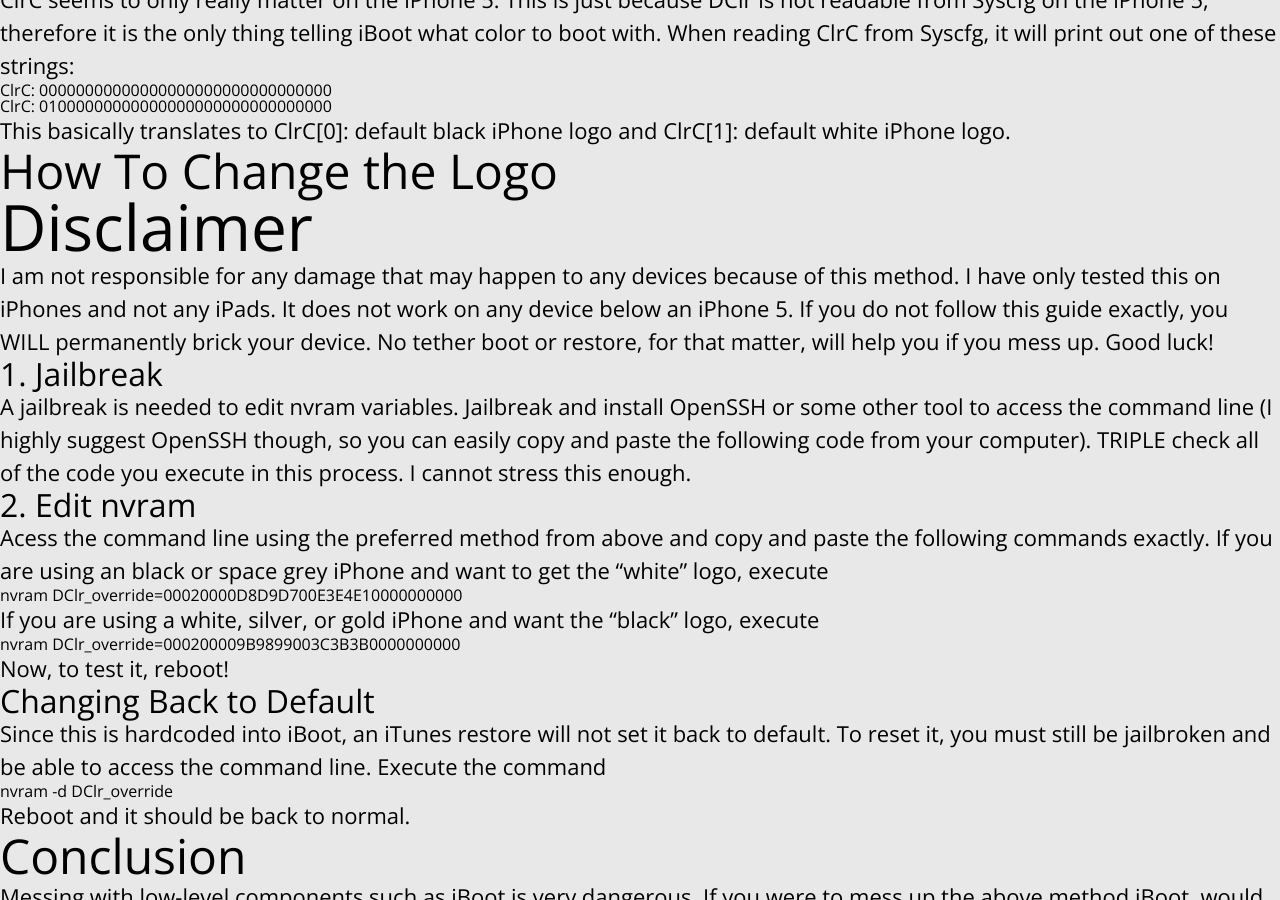
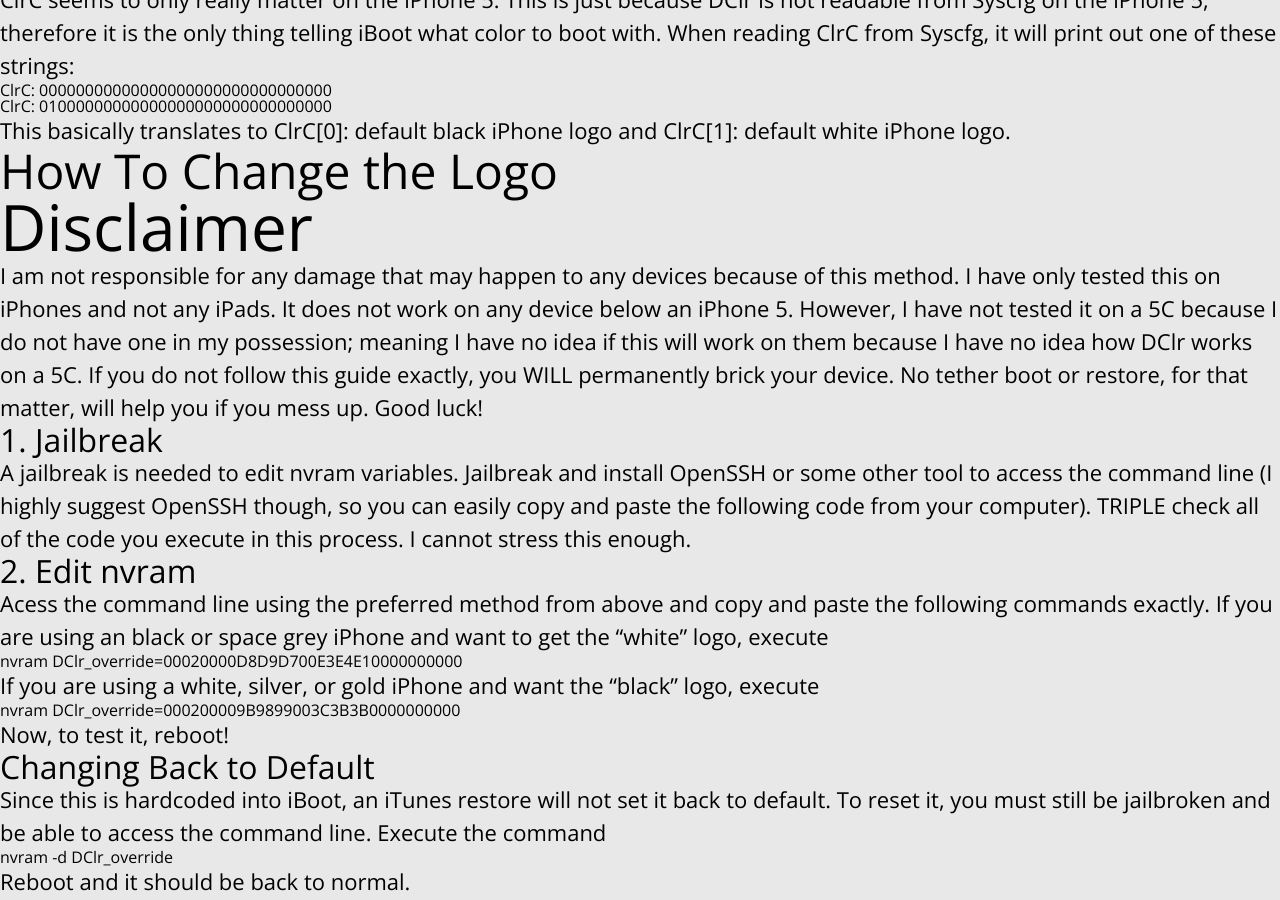
Before and after one commit to dayt0n/dayt0n.github.io, a Jekyll site: the page built from _posts/2015-02-10-dclr-override.md, in a window 1280 px wide and 900 px high, scrolled down 4288 px. Built offline with Jekyll 4.4.1, drawn with Linux system fonts in a browser that asks for light colours; comment, search, counter and statistics services are not loaded.

Commit message:
Added Disclaimer about 5C

```diff
--- a/_posts/2015-02-10-dclr-override.md
+++ b/_posts/2015-02-10-dclr-override.md
@@ -31,7 +31,7 @@
 ## How To Change the Logo
 
 # Disclaimer
-I am not responsible for any damage that may happen to any devices because of this method. I have only tested this on iPhones and not any iPads. It does not work on any device below an iPhone 5. If you do not follow this guide `exactly`, you WILL permanently brick your device. No tether boot or restore, for that matter, will help you if you mess up. Good luck!
+I am not responsible for any damage that may happen to any devices because of this method. I have only tested this on iPhones and not any iPads. It does not work on any device below an iPhone 5. However, I have not tested it on a 5C because I do not have one in my possession; meaning I have no idea if this will work on them because I have no idea how DClr works on a 5C. If you do not follow this guide `exactly`, you WILL permanently brick your device. No tether boot or restore, for that matter, will help you if you mess up. Good luck!
 
 ### 1. Jailbreak
 A jailbreak is needed to edit `nvram` variables. Jailbreak and install OpenSSH or some other tool to access the command line (I highly suggest OpenSSH though, so you can easily copy and paste the following code from your computer). TRIPLE check all of the code you execute in this process. I cannot stress this enough.
```
